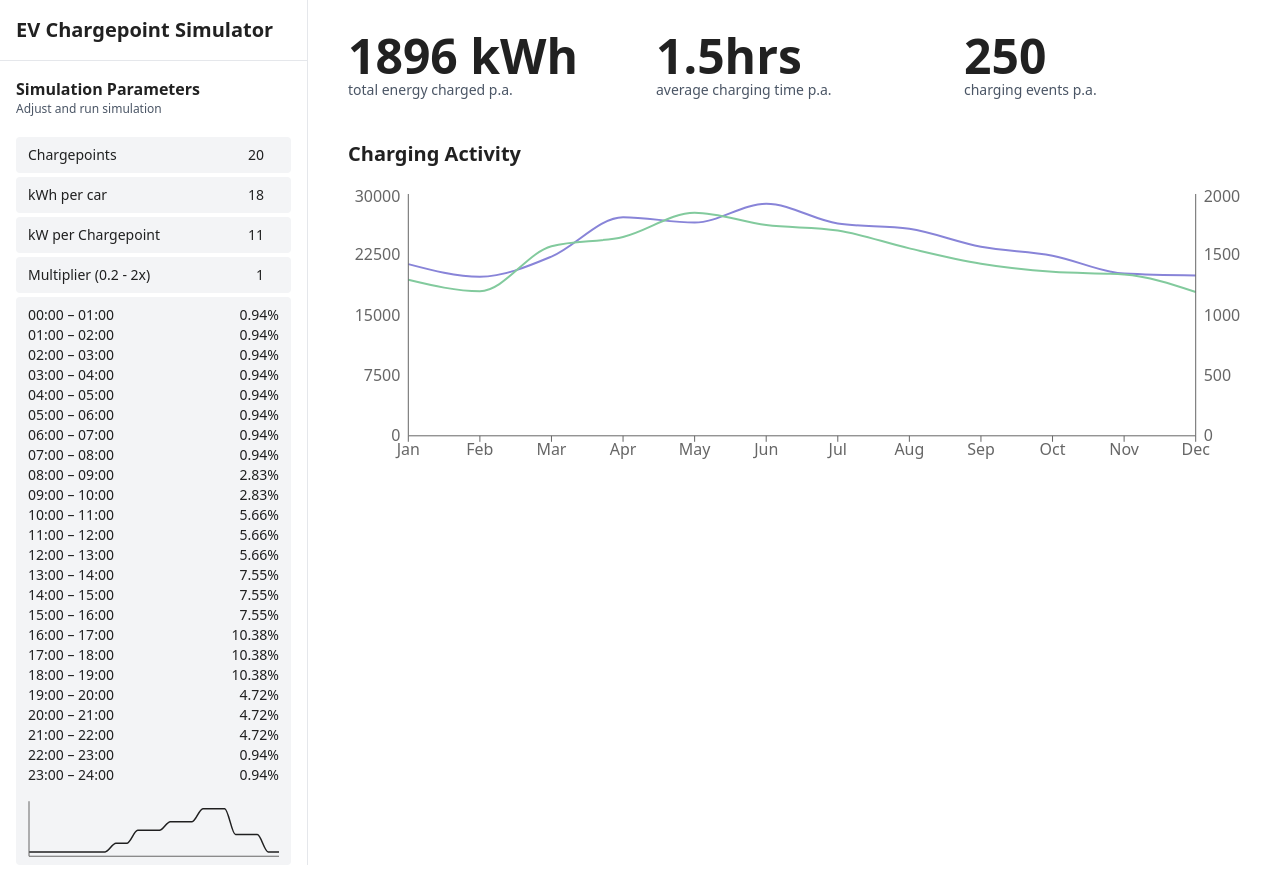
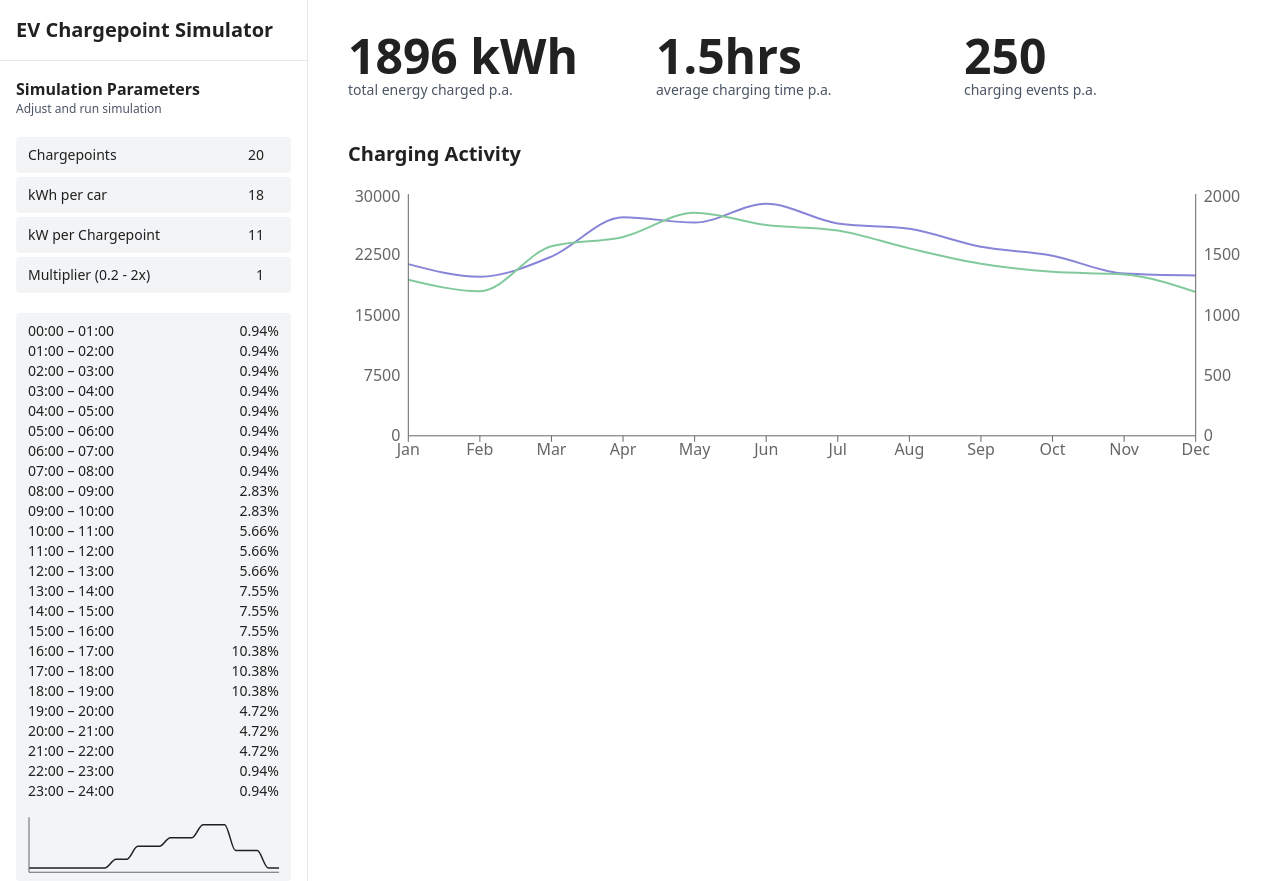
Before and after one commit to floriankapaun/reonic-takehome, a React (Vite) app in the folder task_02a/: page / in a window 1280 px wide. Built offline with nearby package versions, Linux system fonts and the light colour scheme.

Commit message:
:children_crossing: Improve visual separation

```diff
--- a/task_02a/src/features/SimulationInput/Parameters.tsx
+++ b/task_02a/src/features/SimulationInput/Parameters.tsx
@@ -38,7 +38,7 @@ const SimulationInputParameters = ({ className }: SimulationInputParametersProps
                 }}
             />
 
-            <div className="px-3 py-2 bg-gray-100 rounded-sm">
+            <div className="mt-4 px-3 py-2 bg-gray-100 rounded-sm">
                 <ArrivalProbabilityList multiplier={arrivalProbabilityMultiplier} />
                 <ArrivalProbabilityChart
                     multiplier={arrivalProbabilityMultiplier}
```
